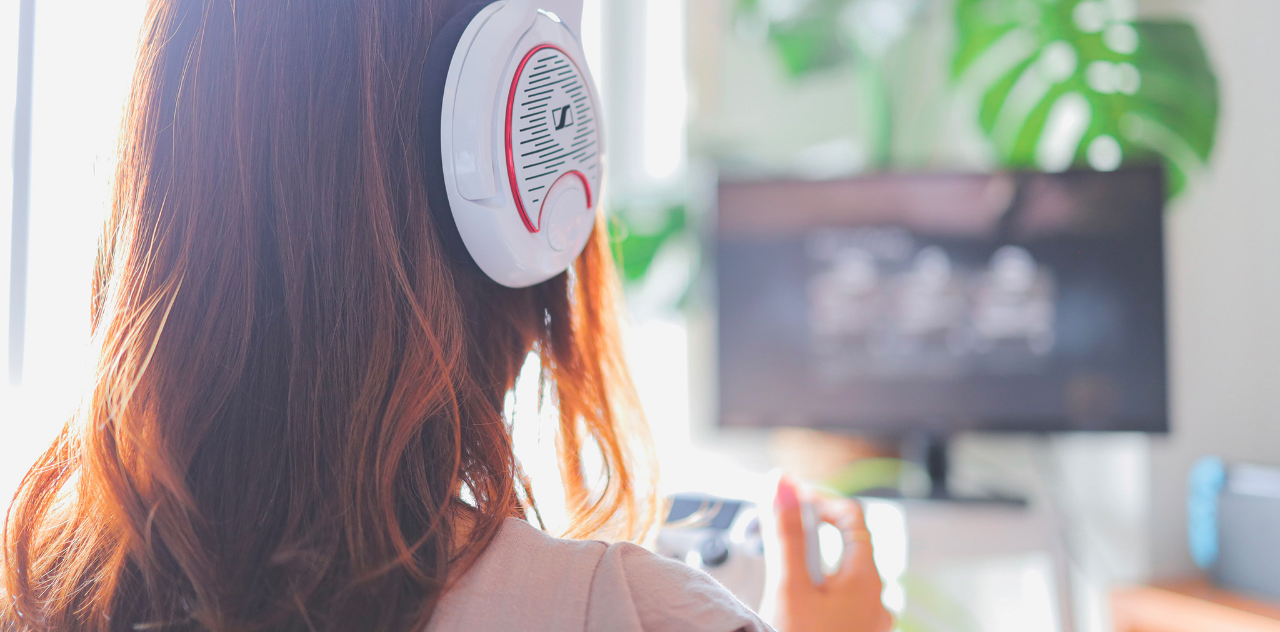
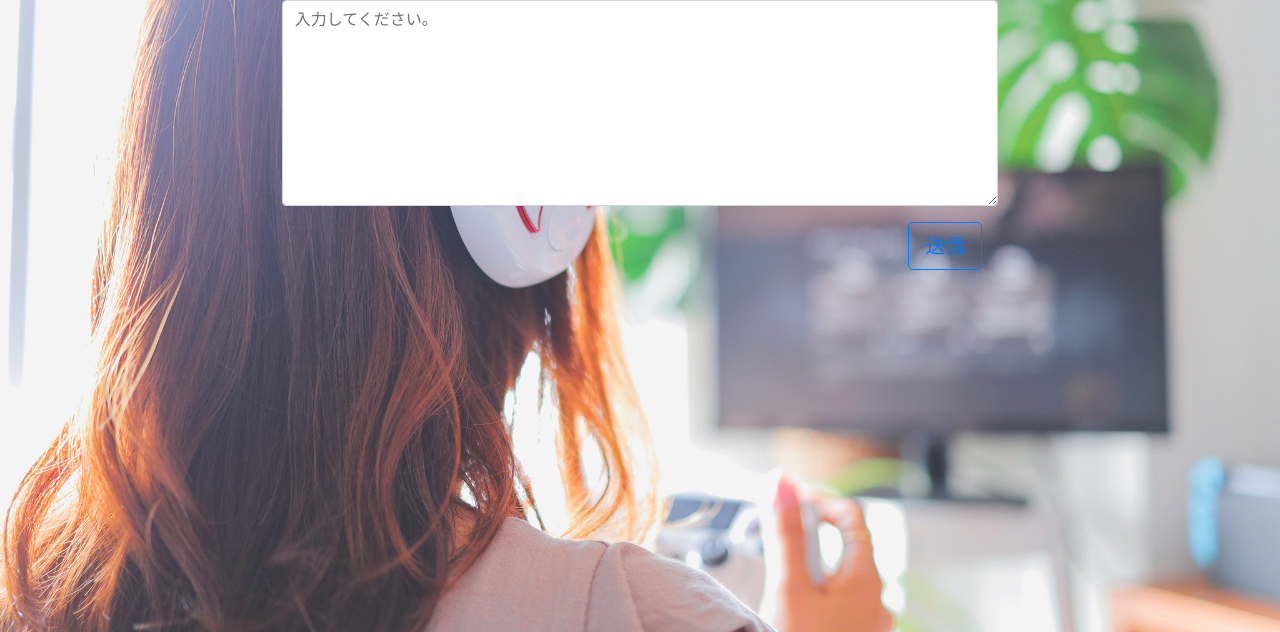
Before and after one commit to kana0103/sample, a plain HTML site: page html/contact.html in a window 1280 px wide. Shown: the part 168-800 px from the top of the page. Drawn offline with nearby package versions, Linux system fonts and the light colour scheme; files that its build step writes are made by us from their sources; files whose address does not match are found by name.

Commit message:
メール送信フォームの作成。パス修正

```diff
--- a/html/contact.html
+++ b/html/contact.html
@@ -5,8 +5,8 @@
   <meta name="viewport" content="width=device-width, initial-scale=1.0">
   <meta http-equiv="X-UA-Compatible" content="ie=edge">
   <link rel="stylesheet" href="https://stackpath.bootstrapcdn.com/bootstrap/4.5.0/css/bootstrap.min.css" integrity="sha384-9aIt2nRpC12Uk9gS9baDl411NQApFmC26EwAOH8WgZl5MYYxFfc+NcPb1dKGj7Sk" crossorigin="anonymous">
-  <link rel="stylesheet" href="./css/main.css">
-  <script type="text/javascript" src="js/jquery-3.5.1.js"></script>
+  <link rel="stylesheet" href="../css/main.css">
+  <script type="text/javascript" src="../js/jquery-3.5.1.js"></script>
   <script src="https://stackpath.bootstrapcdn.com/bootstrap/4.5.0/js/bootstrap.min.js" integrity="sha384-OgVRvuATP1z7JjHLkuOU7Xw704+h835Lr+6QL9UvYjZE3Ipu6Tp75j7Bh/kR0JKI" crossorigin="anonymous"></script>
   <title>contact</title>
 </head>
@@ -24,5 +24,16 @@
   </div>
   </nav>
 
+  <div class="container col-7 mt-5">
+    <form>
+      <div class="form-group">
+        <label for="contactform"><h1 class="font-weight-bold">Contact</h1></label>
+        <textarea class="form-control" placeholder="入力してください。" id="contactform" rows="8"></textarea>
+      </div>
+      <div class="float-right mr-3">
+        <button type="submit" class="btn btn-outline-primary btn-lg mb-2">送信</button>
+      </div>
+    </form>
+  </div>
 </body>
 </html>
```
Also changed, not shown: html/other.html (+1 -1 lines), html/schedule.html (+1 -1 lines).
